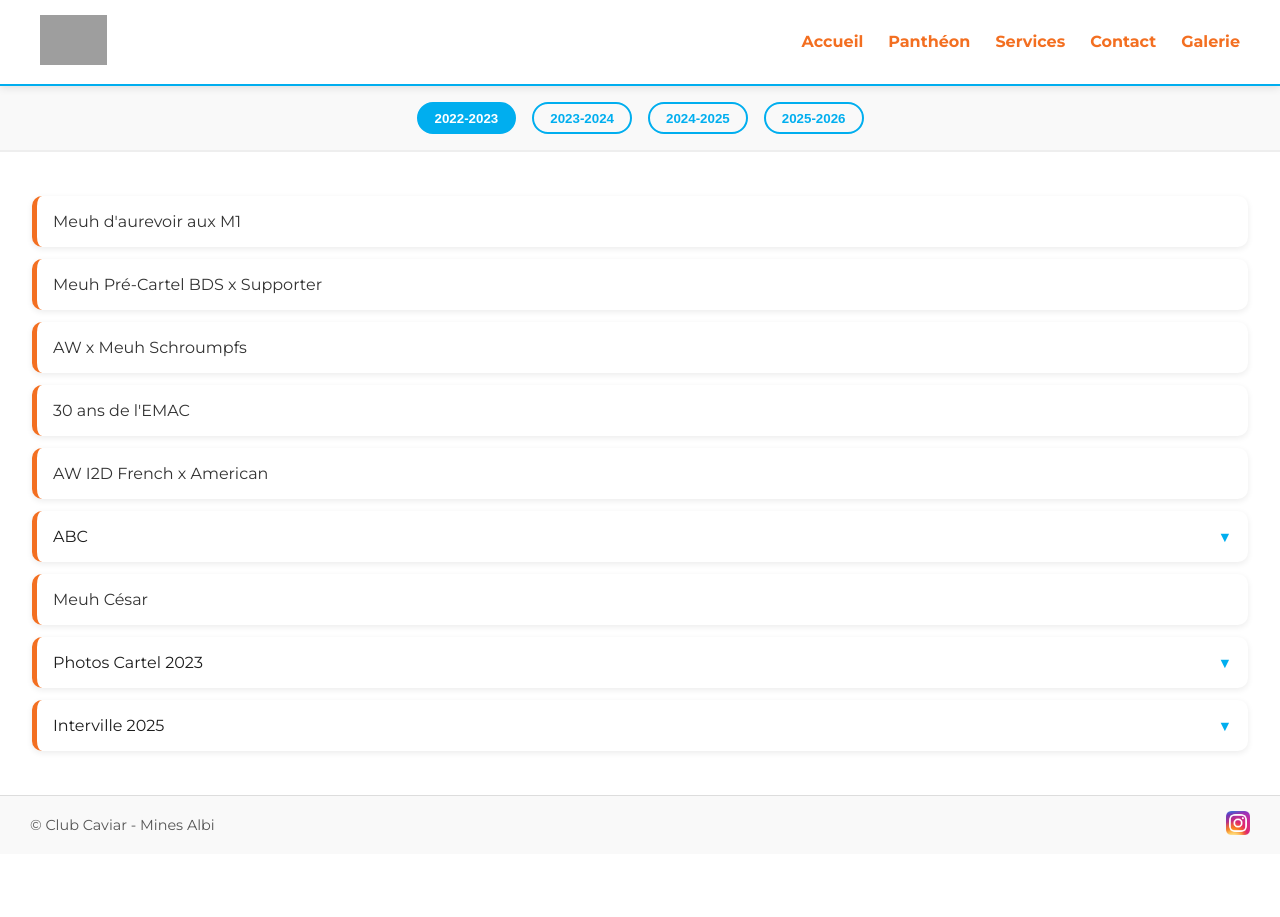
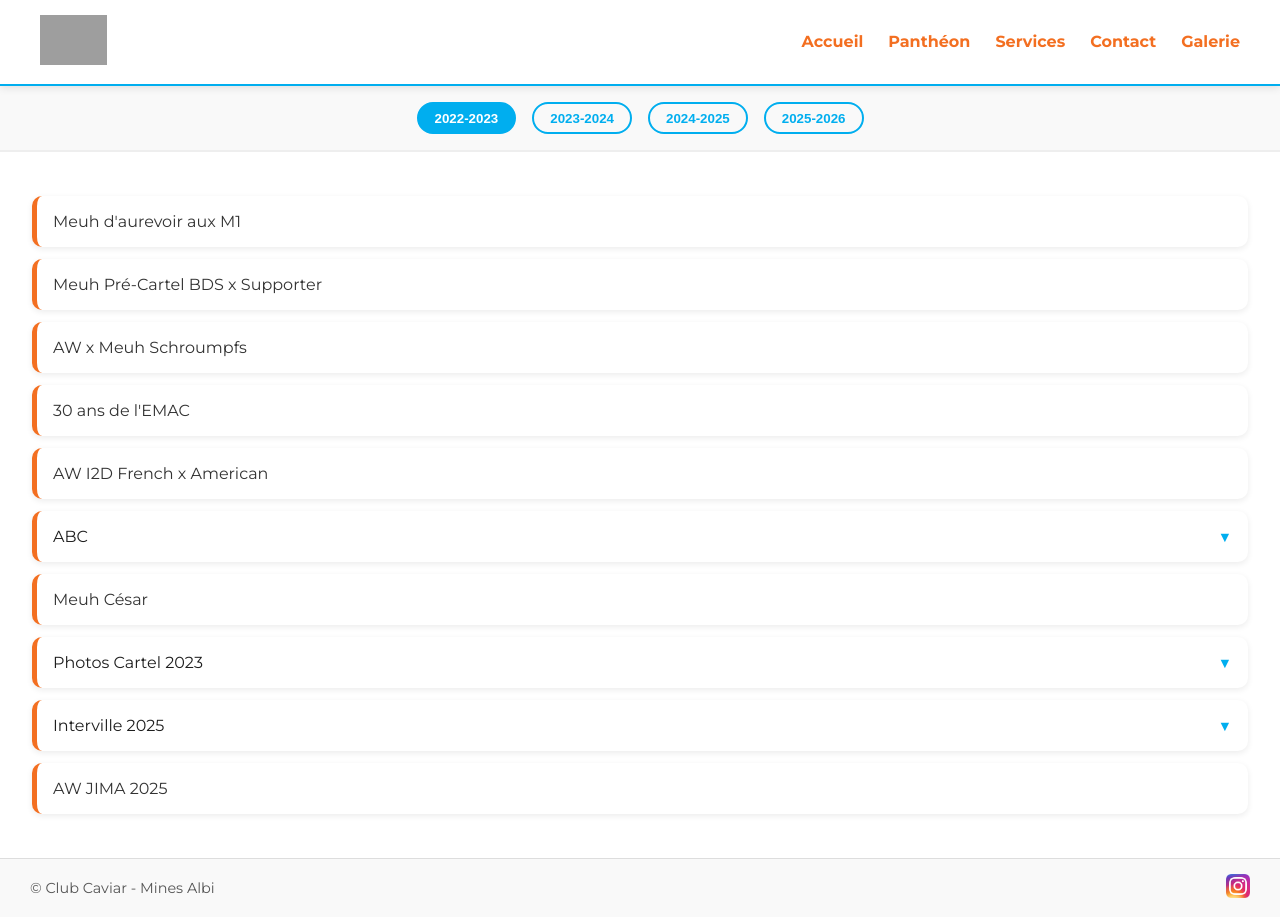
Before and after one commit to Caviar-site/Caviar, a plain HTML site: page galerie/galerie.html in a window 1280 px wide. Before the commit the page ends 854 px from the top, so only its background shows below. Drawn offline with Linux system fonts and the light colour scheme; grey boxes are pictures that could not be loaded.

Commit message:
Update galerie.html

```diff
--- a/galerie/galerie.html
+++ b/galerie/galerie.html
@@ -274,8 +274,10 @@
       <div class="event"><a href="https://photos.app.goo.gl/JB3QF8E9zEheQ9mT8" target="_blank">Les Photos d'Esco</a></div>
       <div class="event"><a href="https://youtu.be/8p7dQGEkHPk?si=f7WCkbkegcjIlg7H" target="_blank">Les Photos d'Ewen (ça arrive)</a></div>
             <div class="event"><a href="https://youtu.be/KG6ft_YDp5k?si=y8TdY3B6vYJD9FSx" target="_blank">Les Vidéos de Hugo (drone) (ça arrive)</a></div>
+    </div>
 
-    </div>
+      <div class="event"><a href="https://photos.app.goo.gl/85DST65xaECc4JHc7" target="_blank">AW JIMA 2025</a></div>
+
 
   </section>
 
```
